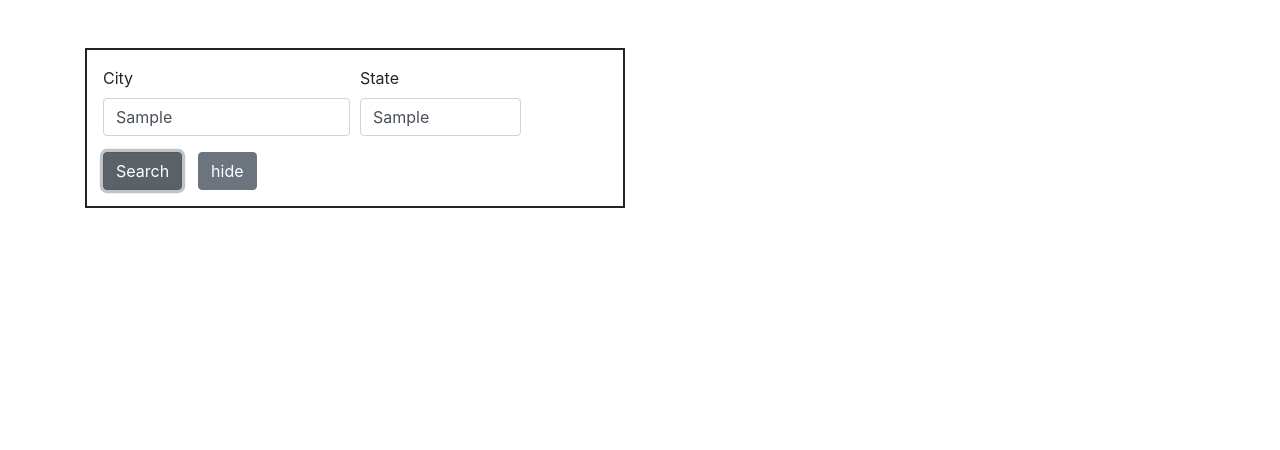
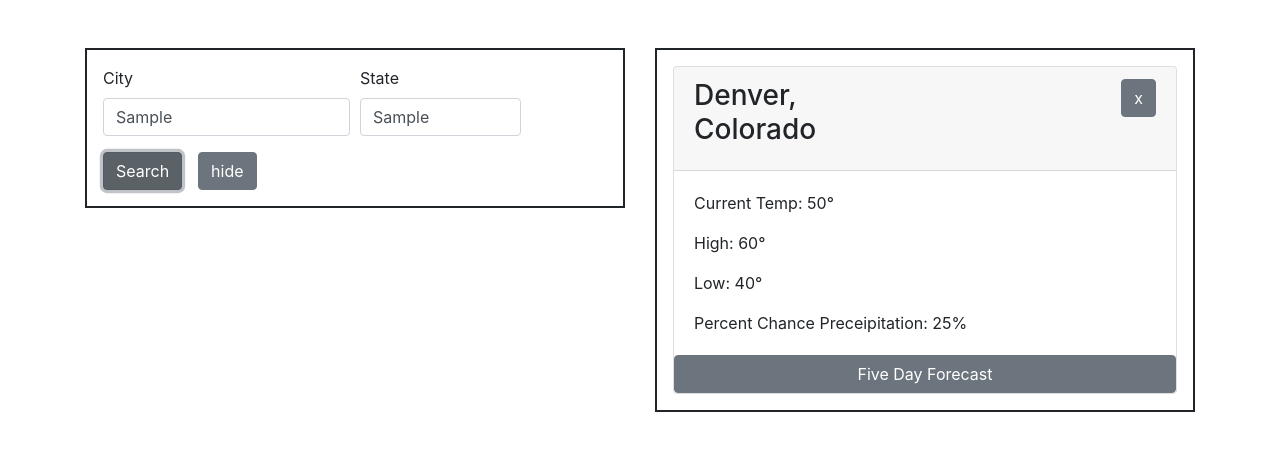
Before and after one commit to kwlahr/react-weather-app, a React (Create React App) app in the folder client/: page / in a window 1280 px wide. Both pictures are taken after typing "Sample", "Sample" into the empty fields and a click on the button "Search". Shown: the top 450 px of the page. Built offline with nearby package versions, Linux system fonts and the light colour scheme; no server answers.

Commit message:
api call not compatible with redux in current format

```diff
--- a/client/src/components/BasicDataView/index.js
+++ b/client/src/components/BasicDataView/index.js
@@ -1,4 +1,4 @@
-import React from "react";
+import React, { Component } from "react";
 import {
   Card,
   CardHeader,
@@ -14,8 +14,15 @@ import { useDispatch } from "react-redux";
 import { hideBasicData } from "../../actions/hideBasicData";
 import { showFiveDay } from "../../actions/showFiveDay";
 
-const BasicDataView = () => {
+function BasicDataView() {
   const dispatch = useDispatch();
+  const city = "Denver";
+  const state = "Colorado";
+  const temp = "50";
+  const high = "60";
+  const low = "40";
+  const precip = "25";
+
   return (
     <div>
       <Container
@@ -32,7 +39,7 @@ const BasicDataView = () => {
               <Col>
                 <CardTitle>
                   <h3>
-                    location
+                    {city}, {state}
                   </h3>
                 </CardTitle>
               </Col>
@@ -47,10 +54,10 @@ const BasicDataView = () => {
             </Row>
           </CardHeader>
           <CardBody>
-            <CardText>Current Temp: </CardText>
-            <CardText>High: </CardText>
-            <CardText>Low: </CardText>
-            <CardText>Percent Chance Preceipitation: </CardText>
+            <CardText>Current Temp: {temp}&deg; </CardText>
+            <CardText>High: {high}&deg; </CardText>
+            <CardText>Low: {low}&deg; </CardText>
+            <CardText>Percent Chance Preceipitation: {precip}&#37; </CardText>
           </CardBody>
           <Button onClick={() => dispatch(showFiveDay())}>
             Five Day Forecast
--- a/client/src/components/InputForm/index.js
+++ b/client/src/components/InputForm/index.js
@@ -1,4 +1,4 @@
-import React from "react";
+import React, { Component } from "react";
 import {
   Button,
   Container,
@@ -13,8 +13,10 @@ import { showBasicData } from "../../actions/showBasicData";
 import { hideBasicData } from "../../actions/hideBasicData";
 import { getBasicData } from "../../actions/getBasicData";
 
-const InputForm = () => {
+function InputForm() {
   const dispatch = useDispatch();
+  // const City = document.getElementById("city").val();
+  // const State = document.getElementById("state").val();
   return (
     <div>
       <Container
@@ -28,21 +30,19 @@ const InputForm = () => {
           <Col md={6}>
             <FormGroup>
               <Label for="state">City</Label>
-              <Input type="text" name="city" id="city" />
+              <Input type="text" name="city" id="city" placeholder="City" />
             </FormGroup>
           </Col>
           <Col md={4}>
             <FormGroup>
               <Label for="state">State</Label>
-              <Input type="text" name="state" id="state" />
+              <Input type="text" name="state" id="state" placeholder="State" />
             </FormGroup>
           </Col>
         </Row>
         <Button
           style={{ marginRight: "1rem" }}
-          onClick={
-            (() => dispatch(showBasicData()), () => dispatch(getBasicData()))
-          }
+          onClick={(() => dispatch(showBasicData()))}
         >
           Search
         </Button>
@@ -50,6 +50,6 @@ const InputForm = () => {
       </Container>
     </div>
   );
-};
+}
 
 export default InputForm;
--- a/client/src/reducers/apiRequest.js
+++ b/client/src/reducers/apiRequest.js
@@ -1,11 +1,12 @@
 import axios from "axios";
+// import InputForm from "../components/InputForm";
 
-const City = () => {
-  document.getElementById("city").value();
-};
-const State = () => {
-  document.getElementById("state").value();
-};
+function City() {
+  return document.getElementById("city").val();
+}
+function State() {
+  return document.getElementById("state").val();
+}
 
 const apiRequestReducer = (state = {}, action) => {
   switch (action.type) {
```
Also changed, not shown: client/src/App.js (+15 -7 lines), client/src/components/FiveDayView/index.js (+4 -6 lines).
